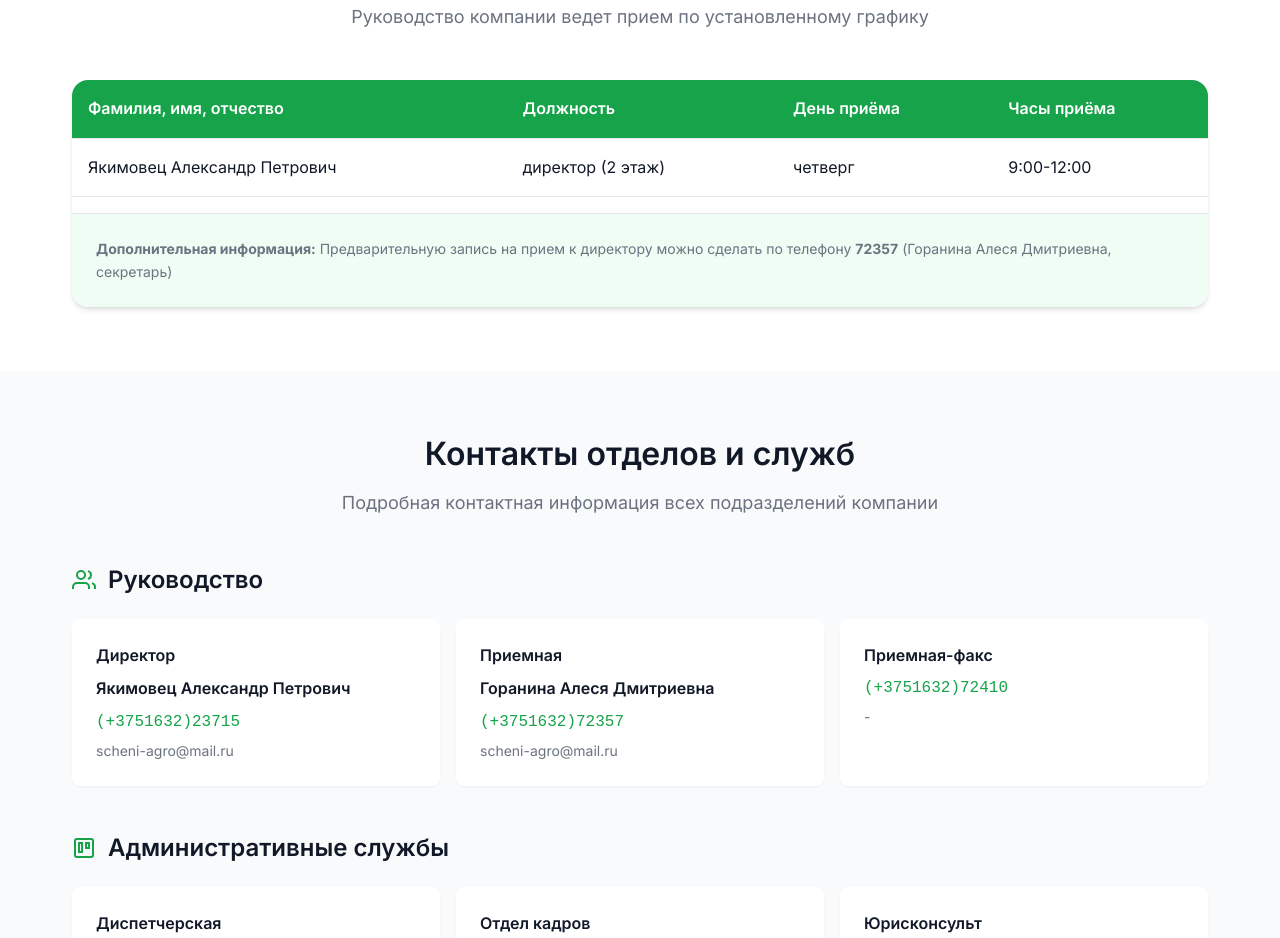
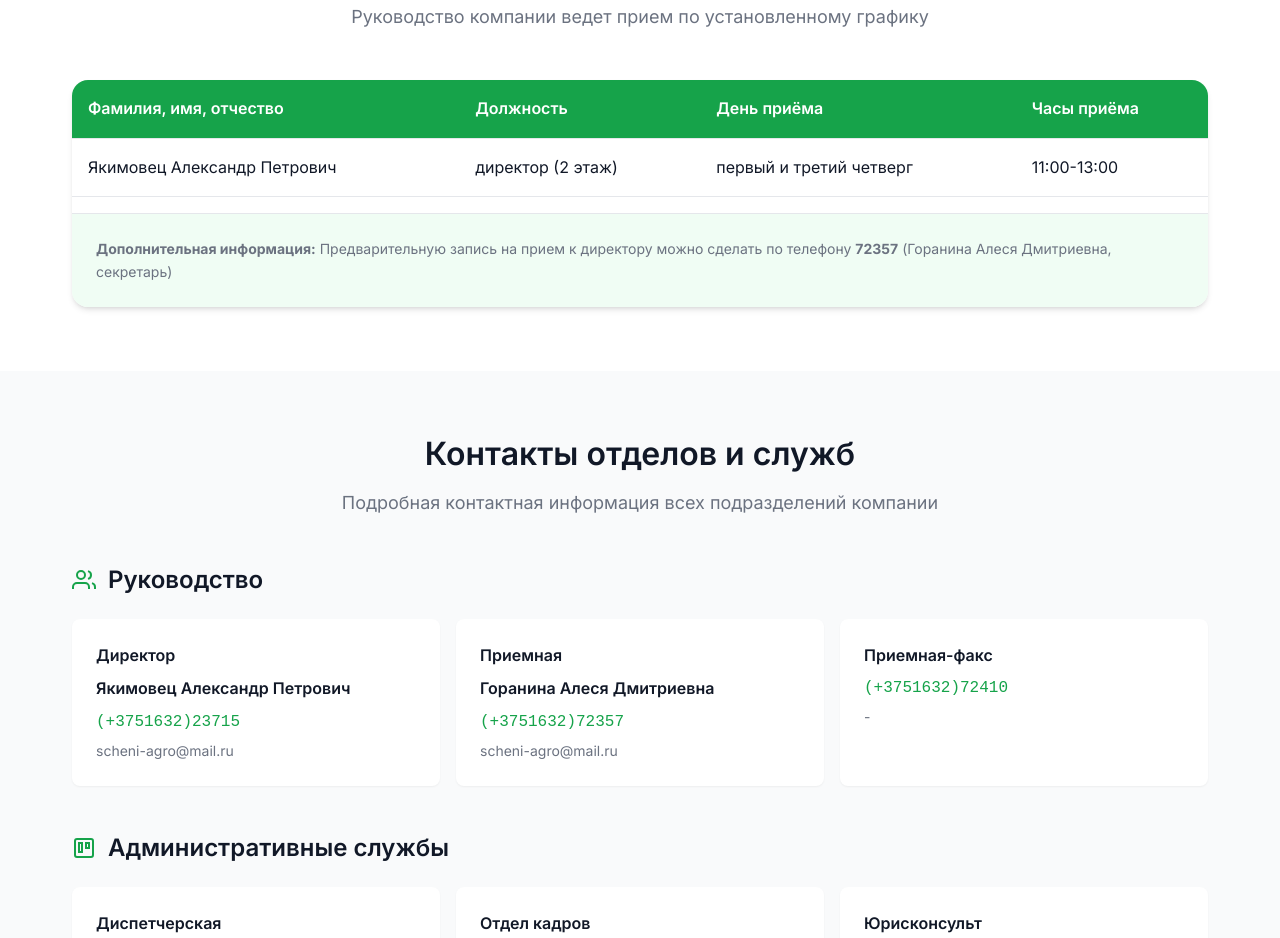
Before and after one commit to jokerfin286/sheni-oao, a website: page contacts.html in a window 1280 px wide. Shown: the part 1155-2093 px from the top of the page. Drawn offline with nearby package versions, Linux system fonts and the light colour scheme.

Commit message:
дата приема

```diff
--- a/contacts.html
+++ b/contacts.html
@@ -208,8 +208,8 @@
                                 <tr>
                                     <td>Якимовец Александр Петрович</td>
                                     <td>директор (2 этаж)</td>
-                                    <td>четверг</td>
-                                    <td>9:00-12:00</td>
+                                    <td>первый и третий четверг</td>
+                                    <td>11:00-13:00</td>
                                 </tr>
                             </tbody>
                         </table>
```
